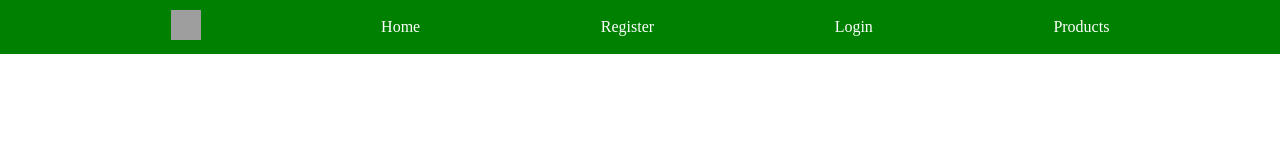
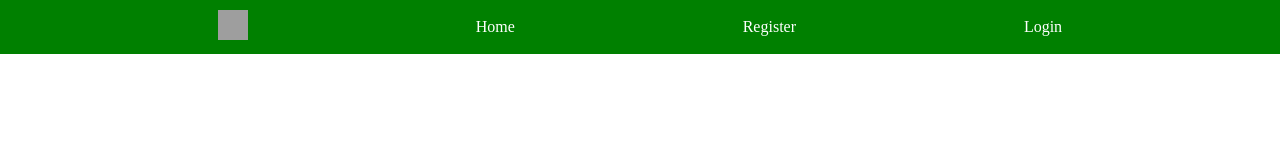
Before and after one commit to Thanuja-AIML-13/ecommerce, a plain HTML site: page index.html in a window 1280 px wide. Drawn offline with Linux system fonts and the light colour scheme; grey boxes are pictures that could not be loaded.

Commit message:
index.html

```diff
--- a/index.html
+++ b/index.html
@@ -36,7 +36,6 @@
     <a href="">Home</a>
     <a href="">Register</a>
     <a href="">Login</a>
-    <a href="">Products</a>
    </nav>
 
 </body>
```
